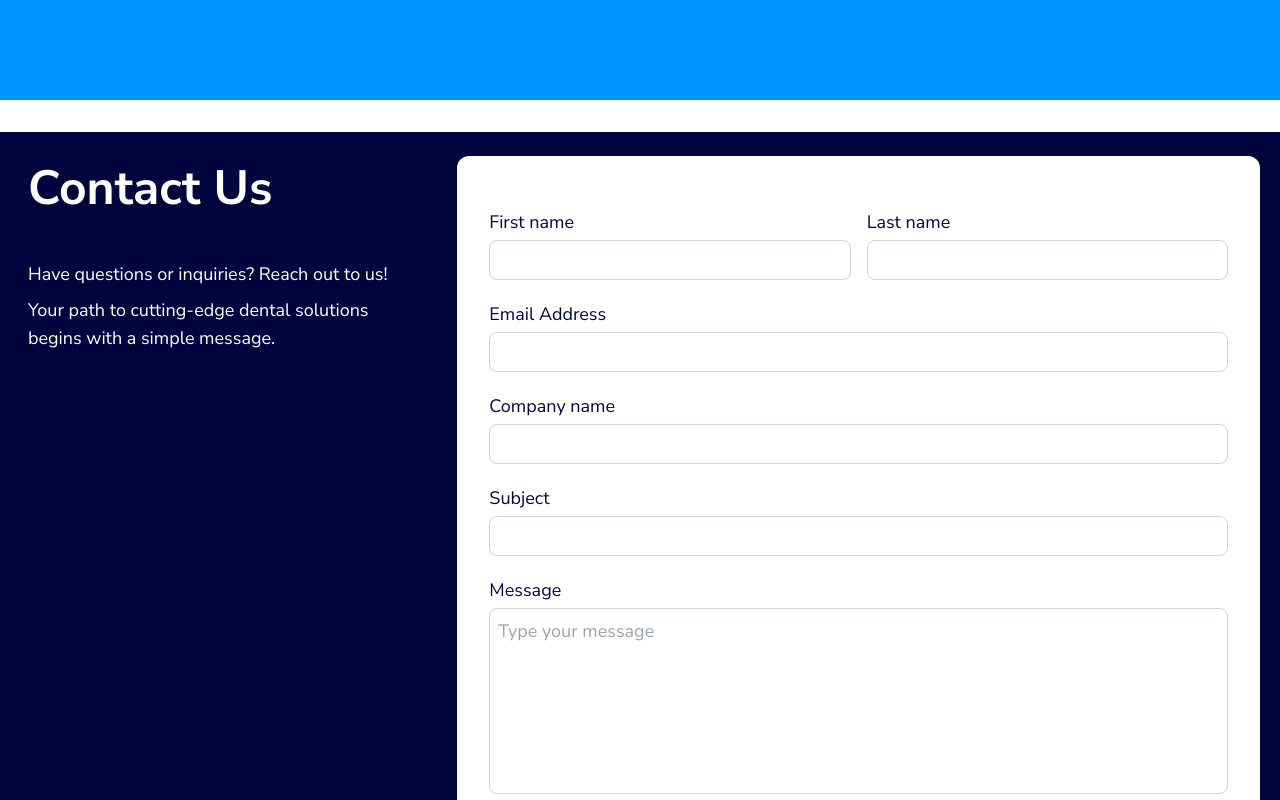
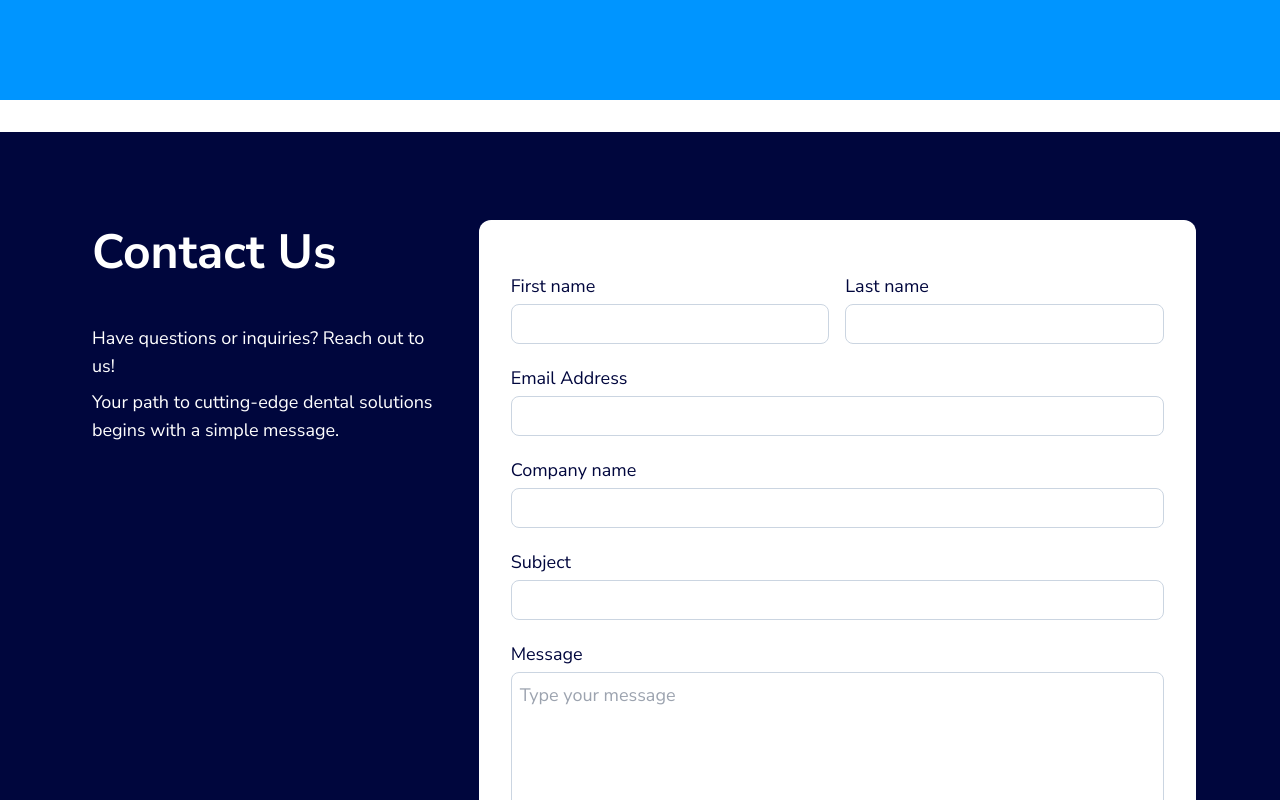
Before and after one commit to musaakhmed/msr-trading, a Next.js app: page /contact in a window 1280 px wide. Shown: the part 380-1180 px from the top of the page. Built offline with nearby package versions, Linux system fonts and the light colour scheme.

Commit message:
style: change padding of contact form section to larger in order to make more space

```diff
--- a/src/components/Contact/Contact.tsx
+++ b/src/components/Contact/Contact.tsx
@@ -57,17 +57,6 @@ const containerVars = {
 	},
 };
 
-const paragraphVars = {
-	initial: { y: 30, opacity: 0 },
-	animate: {
-		opacity: 1,
-		y: 0,
-		transition: { duration: 0.5, delay: 0.25 },
-	},
-};
-
-const icon = '&';
-
 export const Contact = () => {
 	return (
 		<section className="flex w-full flex-col">
@@ -101,7 +90,7 @@ export const Contact = () => {
 				variants={containerVars}
 				initial="initial"
 				animate="animate"
-				className="w-full bg-primary   text-[1rem]"
+				className="w-full bg-primary text-[1rem] lg:p-16"
 			>
 				<div className="mx-auto max-w-7xl gap-6 px-5 pb-12 pt-6 lg:flex lg:text-lg">
 					<motion.div
```
